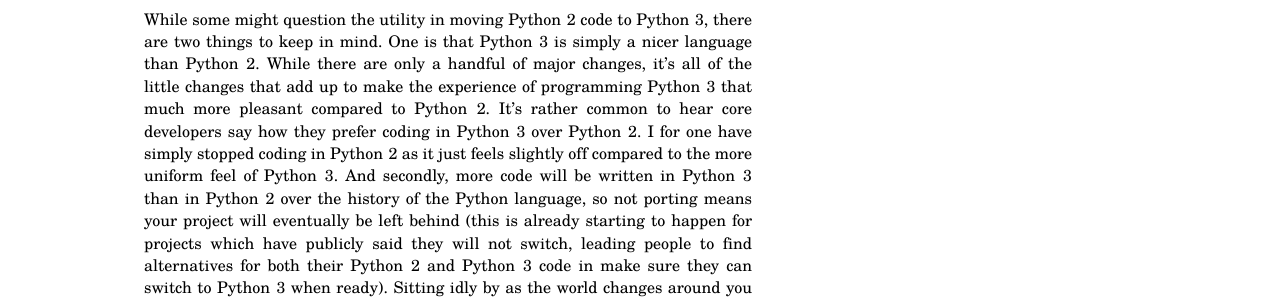
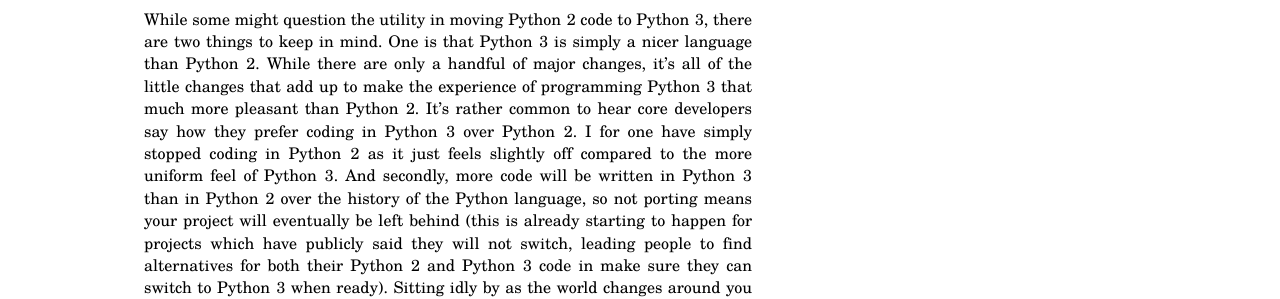
Before and after one commit to regebro/supporting-python-3, a Sphinx documentation site: the page built from source/foreword.rst, in a window 1280 px wide. Shown: the part 1359-1658 px from the top of the page. Built offline with Sphinx 7.4.7, drawn with Linux system fonts in a browser that asks for light colours; some of the changed text lies outside the part shown.

Commit message:
s/compared to/than

```diff
--- a/source/foreword.rst
+++ b/source/foreword.rst
@@ -69,7 +69,7 @@
 there are two things to keep in mind. One is that Python 3 is simply a nicer
 language than Python 2. While there are only a handful of major changes, it's
 all of the little changes that add up to make the experience of programming
-Python 3 that much more pleasant compared to Python 2. It's rather common to
+Python 3 that much more pleasant than Python 2. It's rather common to
 hear core developers say how they prefer coding in Python 3 over Python 2. I for
 one have simply stopped coding in Python 2 as it just feels slightly off
 compared to the more uniform feel of Python 3. And secondly, more code will be
```
